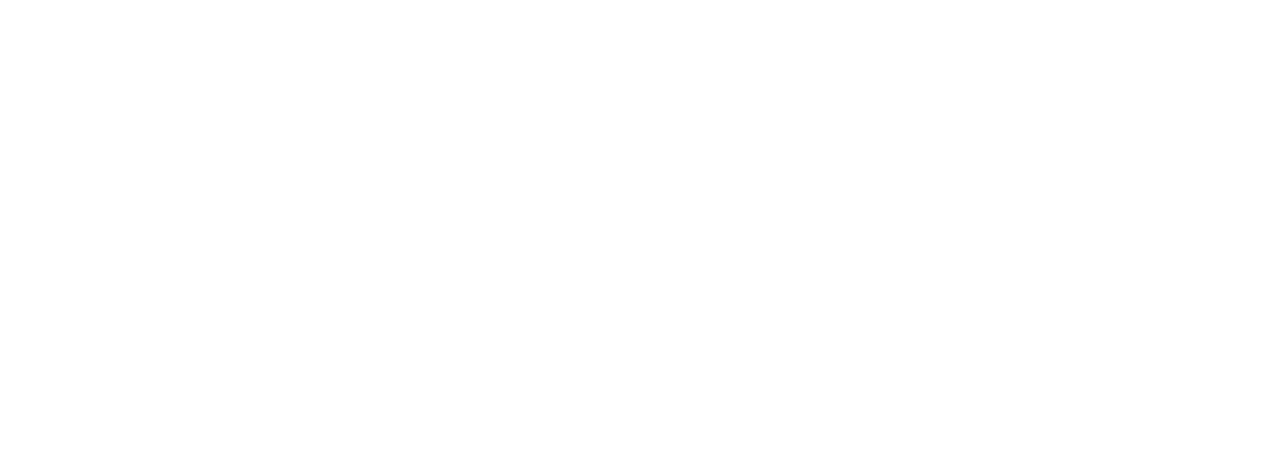
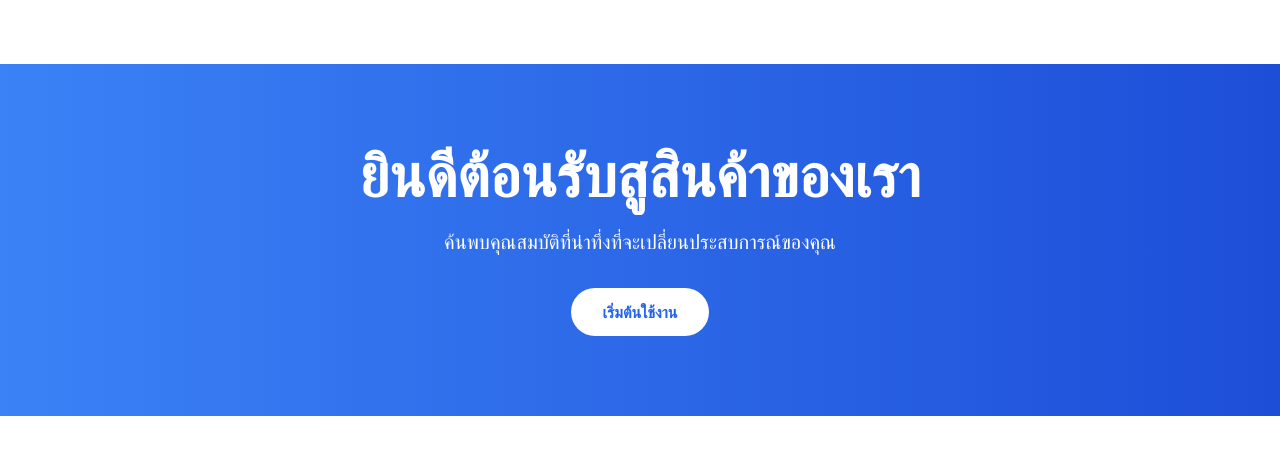
Before and after one commit to Nattakit-2547/-product-landing-page, a plain HTML site: page index.html in a window 1280 px wide. Drawn offline with nearby package versions, Linux system fonts and the light colour scheme.

Commit message:
เพิ่มส่วน Hero และปุ่มเรียกให้ดำเนินการ

```diff
--- a/index.html
+++ b/index.html
@@ -8,7 +8,23 @@
 </head>
 <body>
  <header>
- <!-- สวนเมนูนําทาง ่ -->
+    <main class="pt-16">
+        <section class="bg-gradient-to-r from-blue-500 to-blue-700 text-white py-20">
+            <div class="container mx-auto px-4">
+                <div class="flex flex-col items-center text-center">
+                    <h1 class="text-4xl md:text-6xl font-bold mb-6">
+                        ยินดีต้อนรับสูสินค้าของเรา
+                    </h1>
+                    <p class="text-xl mb-8 max-w-2xl">
+                        ค้นพบคุณสมบัติที่น่าทึ่งที่จะเปลี่ยนประสบการณ์ของคุณ
+                    </p>
+                    <button class="bg-white text-blue-600 px-8 py-3 rounded-full font-semibold hover:bg-blue-50 transition-colors">
+                        เริ่มต้นใช้งาน
+                    </button>
+                </div>
+            </div>
+        </section>
+    </main>
  </header>
 
  <main>
```
